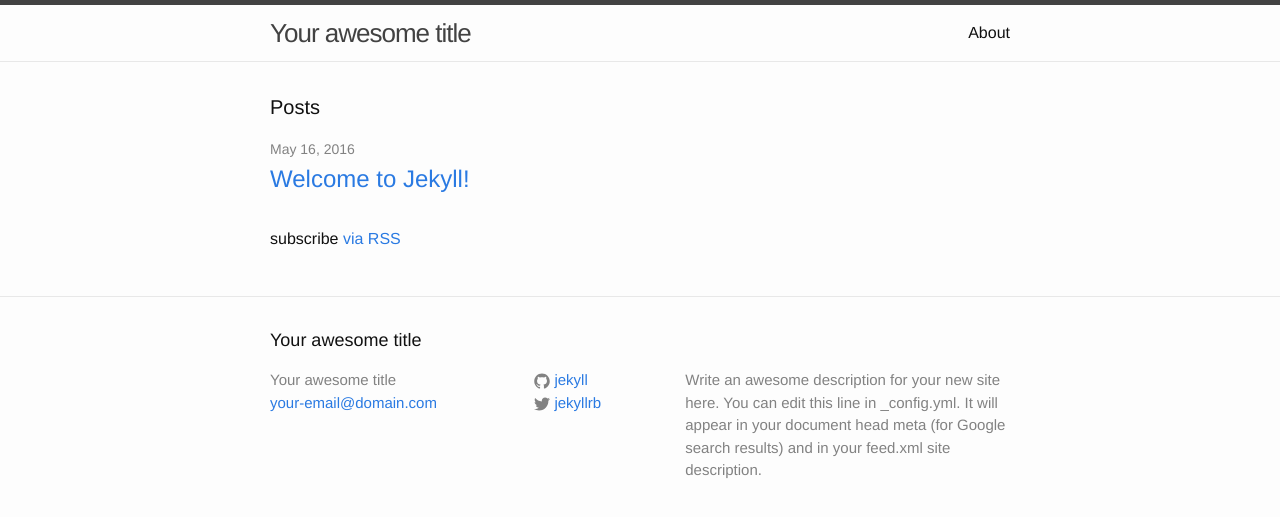
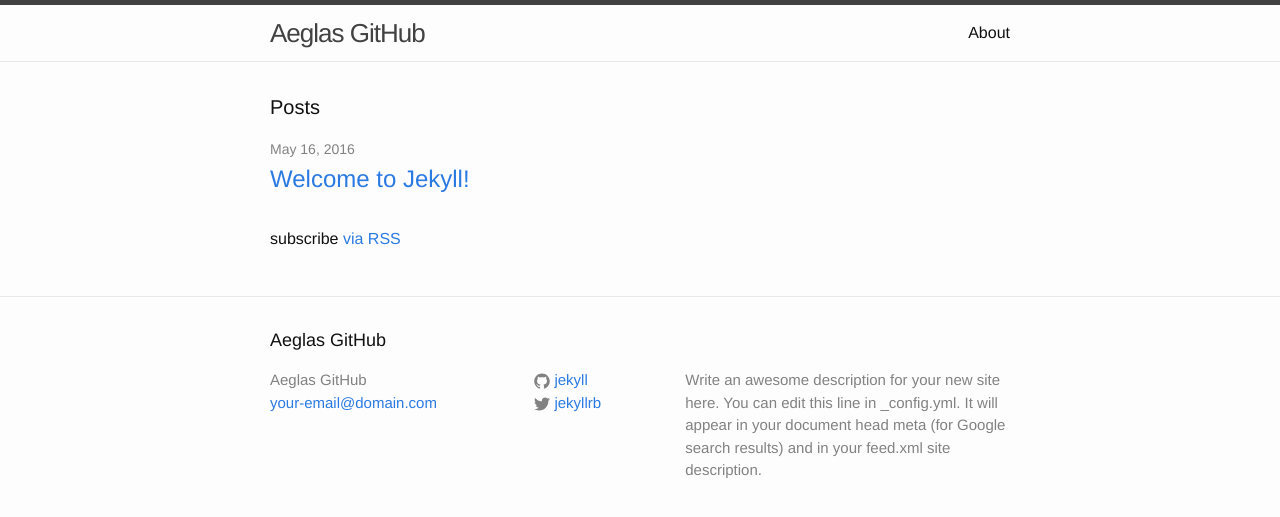
Before and after one commit to Aeglas/aeglas.github.io, a Jekyll site: the page built from index.html, in a window 1280 px wide. Shown: the top 517 px of the page. Built offline with Jekyll 4.4.1, drawn with Linux system fonts in a browser that asks for light colours.

Commit message:
Change of Site Title

```diff
--- a/_config.yml
+++ b/_config.yml
@@ -6,7 +6,7 @@
 # 'jekyll serve'. If you change this file, please restart the server process.
 
 # Site settings
-title: Your awesome title
+title: Aeglas GitHub
 email: your-email@domain.com
 description: > # this means to ignore newlines until "baseurl:"
   Write an awesome description for your new site here. You can edit this
```
